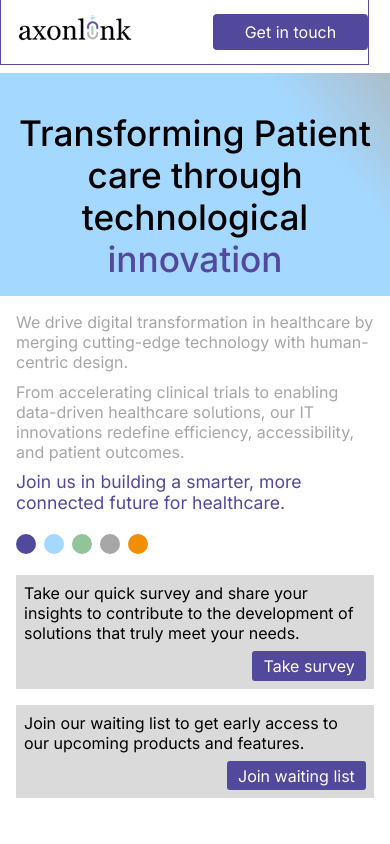
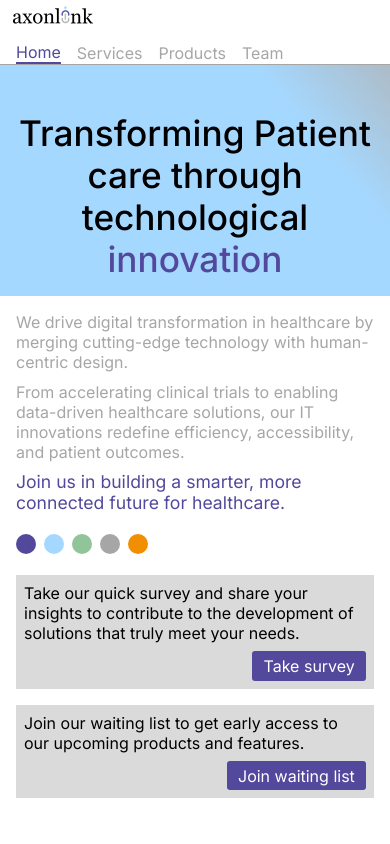
Before and after one commit to axonlinkcode/webpage, a React (Vite) app in the folder frontend/: page / in a window 390 px wide. Shown: the top 844 px of the page. Built offline with nearby package versions, Linux system fonts and the light colour scheme.

Commit message:
done for now

```diff
--- a/frontend/src/components/nav/Nav.css
+++ b/frontend/src/components/nav/Nav.css
@@ -1,10 +1,10 @@
-nav {
+.nav {
   position: fixed;
-  top: -10px;
   width: 100%;
   background-color: white;
   z-index: 1000;
   padding: 0.5rem 1.3rem 0.5rem 0;
+  border-bottom:0.5px solid #a6a6a6;
 }
 
 .nav__container {
@@ -17,6 +17,9 @@ nav {
 .nav__container--btn {
   flex: 1;
 }
+/* .nav__container--logo img {
+  border: 1px solid pink;
+} */
 .nav__container--list {
   flex: 1.5;
 }
@@ -63,9 +66,12 @@ nav {
 }
 
 /* QUERIES */
-@media screen and (width: 768px) {
+@media screen and (min-width: 768px) and (max-width: 768px) {
   .nav {
     padding: 0rem;
+  }
+  .nav-btn {
+    text-align: center;
   }
   .nav-list {
     gap: 0.5rem;
@@ -81,28 +87,32 @@ nav {
     margin-top: 0.5rem;
   }
 }
-
-@media screen and (max-width: 425px) {
+@media screen and (max-width: 767px) {
   .nav {
-    padding: 0rem;
+    padding: 0;
   }
-  .nav__container{
-    border: 1px solid #52489c;
+  .nav__container {
+    flex-direction: column;
+    align-items: start;
   }
-  .nav__container--list {
+  .nav__container--logo img {
+    width: 50%;
+  }
+  .nav__container--btn {
     display: none;
   }
-  .nav-logo img {
-    width: 80%;
-    margin-top: 0.5rem;
+.nav__container--logo,
+.nav__container--list {
+  flex: 1;
+}
+  .nav-list {
+    gap: 1rem;
+    justify-content: start;
+    padding: 0 1rem;
   }
+  .nav-list a {
+    font-size: 1rem;
+  }
+
+
 }
-
-@media screen and (width: 320px) {
-  .nav-btn {
-    text-align: center;
-  }
-  .nav-btn a {
-    padding: 0.5rem 1rem;
-  }
-}
--- a/frontend/src/components/nav/Nav.jsx
+++ b/frontend/src/components/nav/Nav.jsx
@@ -4,13 +4,13 @@ import './Nav.css';
 
 const Nav = () => {
     return (
-        <nav>
+        <nav className="nav">
             <ul className="nav__container">
                 {/* Logo */}
                 <li className="nav__container--logo">
-                    <div className="nav-logo">
+                    {/* <div className="nav-logo"> */}
                         <img src={assets.logo} alt="Logo" />
-                    </div>
+                    {/* </div> */}
                 </li>
 
                 {/* Nav Links */}
```
